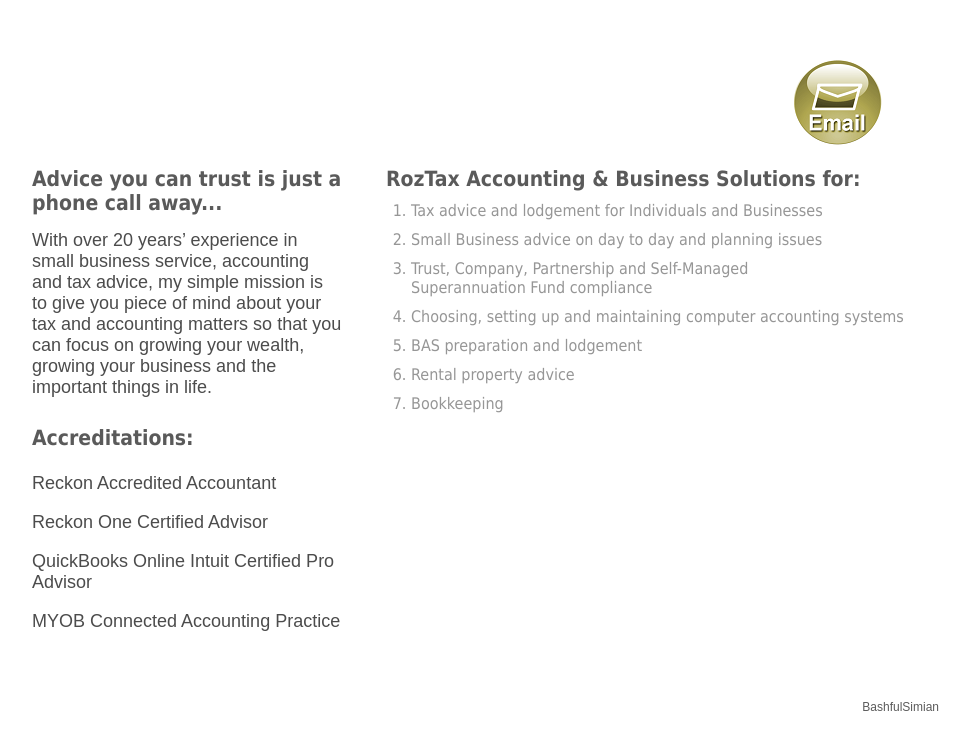
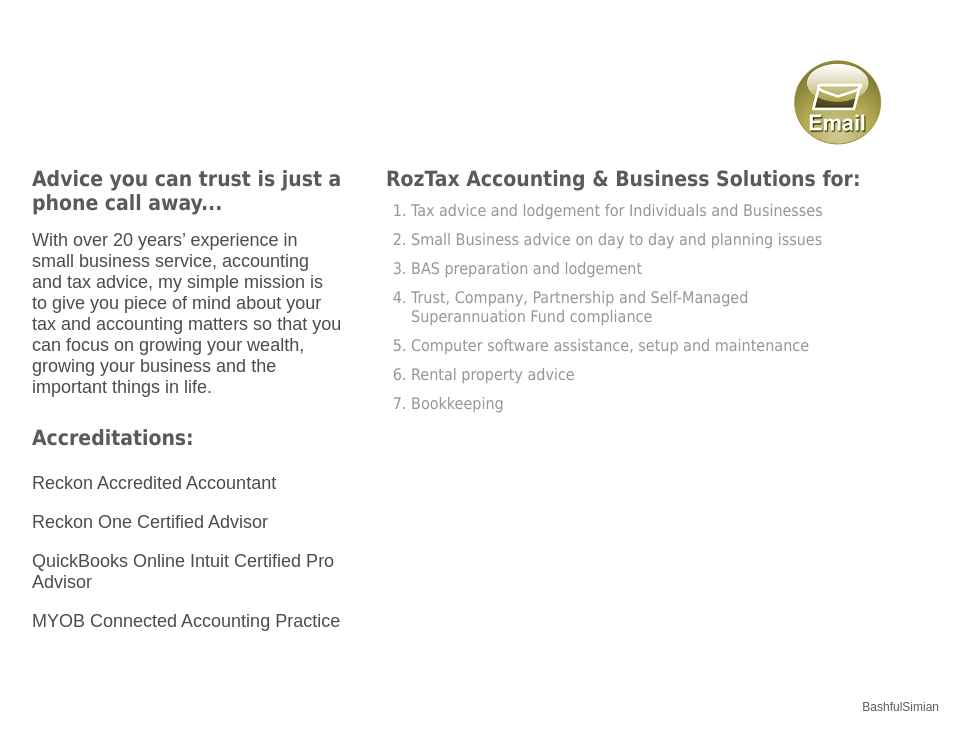
Before and after one commit to BashfulSimian/BashfulSimian.github.io, a plain HTML site: page index.html in a window 1280 px wide. Shown: the part 103-848 px from the top of the page, without its empty margins (156-1126 px from the left). Drawn offline with Linux system fonts and the light colour scheme.

Commit message:
Update index.html

```diff
--- a/index.html
+++ b/index.html
@@ -26,9 +26,9 @@
             <ul>
             	<li>Tax advice and lodgement for Individuals and Businesses</li>
                 <li>Small Business advice on day to day and planning issues</li>
+                <li>BAS preparation and lodgement</li>
                 <li>Trust, Company, Partnership and Self-Managed Superannuation&nbsp;Fund&nbsp;compliance</li>
-                <li>Choosing, setting up and maintaining computer accounting systems</li>
-                <li>BAS preparation and lodgement</li>
+                <li>Computer software assistance, setup and maintenance</li>
                 <li>Rental property advice</li>
                 <li>Bookkeeping</li>
             </ul>
```
